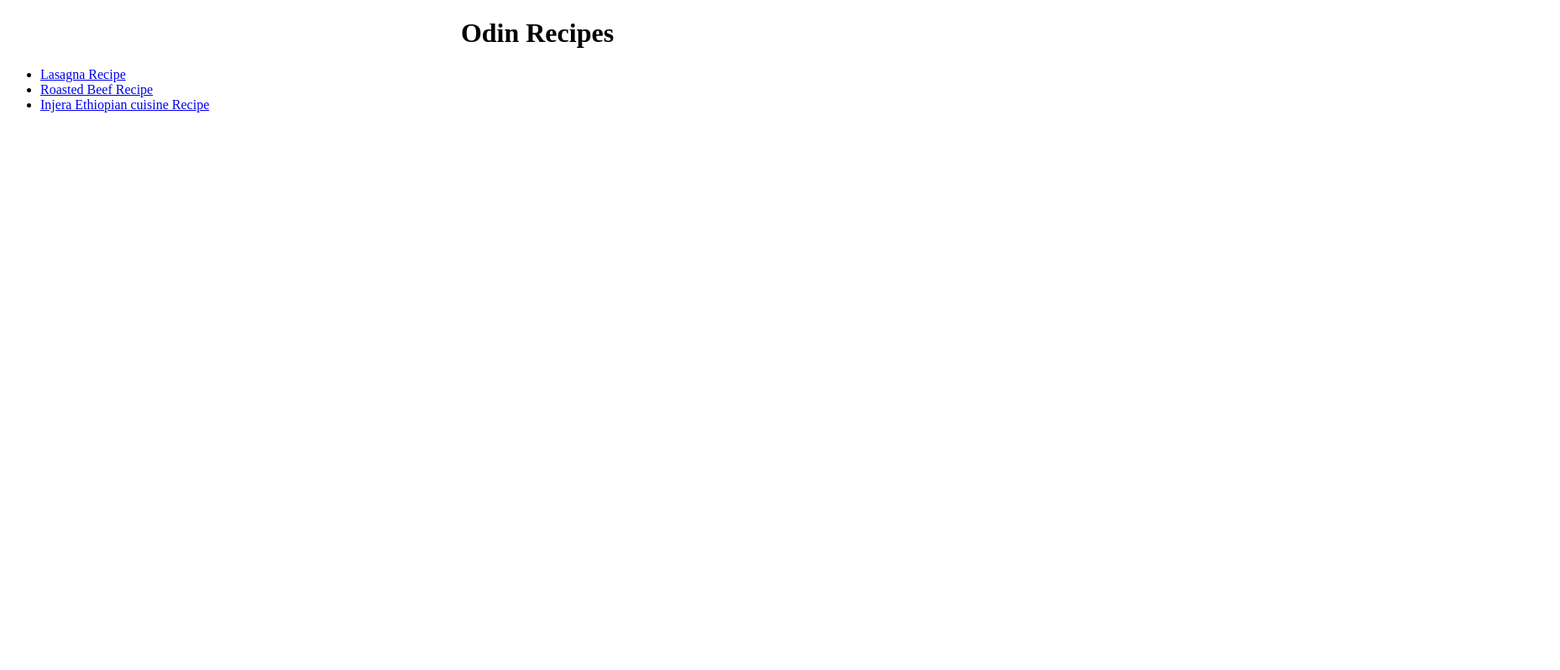
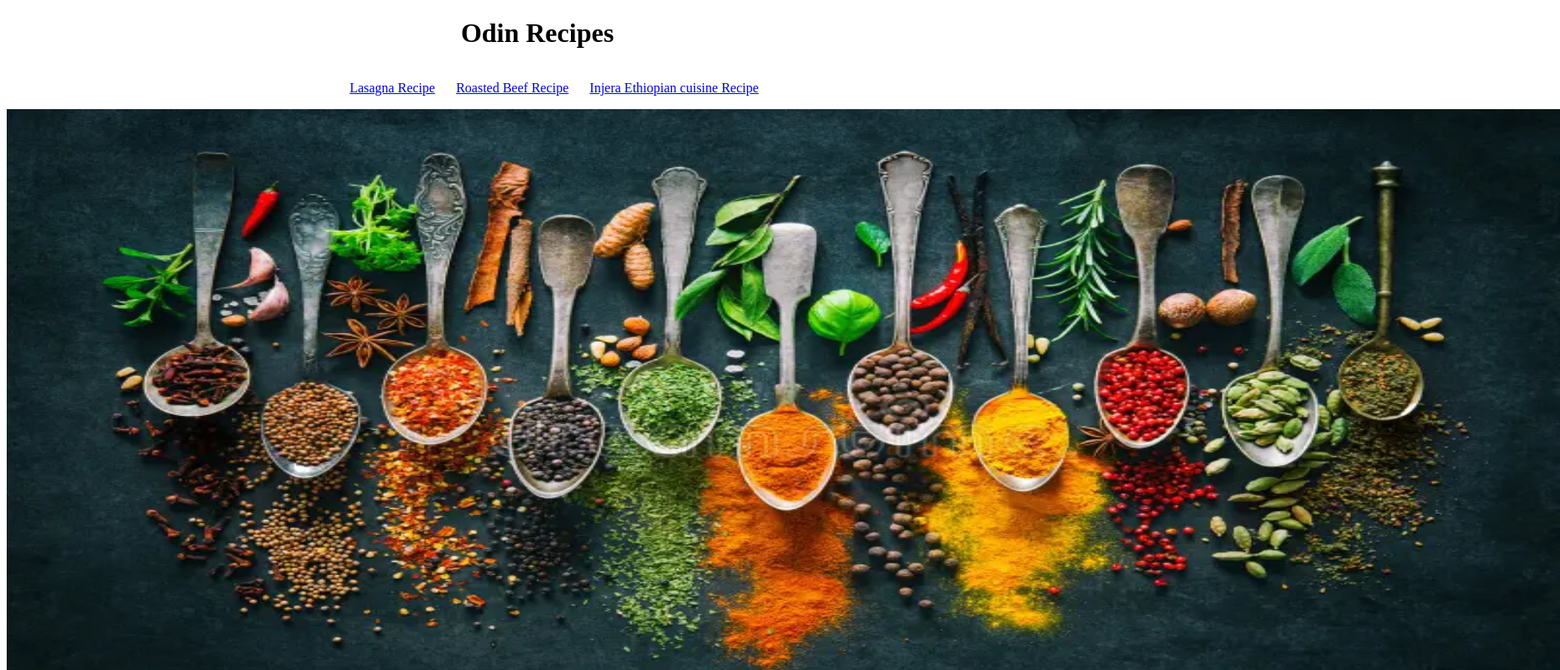
Before and after one commit to G-h-i-d-o/odin-recipes, a plain HTML site: page index.html in a window 1280 px wide. Shown: the top 798 px of the page at 84% size, 1858 px wide, since content can reach past the window. Drawn offline with Linux system fonts and the light colour scheme.

Commit message:
Added a hero image and made the nav inline

```diff
--- a/index.html
+++ b/index.html
@@ -7,11 +7,14 @@
 </head>
 <body>
     <h1 style="text-align: center;">Odin Recipes</h1>
-    <ul>
-        <li><a href="recipes/lasagna.html">Lasagna Recipe</a></li>
-        <li><a href="recipes/Roasted_Beef.html">Roasted Beef Recipe</a></li>
-        <li><a href="recipes/Enjera.html">Injera Ethiopian cuisine Recipe</a></li>
-    </ul>
+    <nav style="text-align: center;">
+        <ul style="list-style: none; display: inline-flex;">
+            <li><a href="recipes/lasagna.html">Lasagna Recipe</a></li>
+            <li style="padding-left: 25px;"><a href="recipes/Roasted_Beef.html">Roasted Beef Recipe</a></li>
+            <li style="padding-left: 25px;"><a href="recipes/Enjera.html">Injera Ethiopian cuisine Recipe</a></li>
+        </ul>
+    </nav>
+    <img src="hero_image.webp" width="1850px" height="750px" alt="hero_image">
 
 
 </body>
```
Also changed, not shown: recipes/Roasted_Beef.html (+1 -0 lines), recipes/lasagna.html (+1 -0 lines), hero_image.webp (added).
